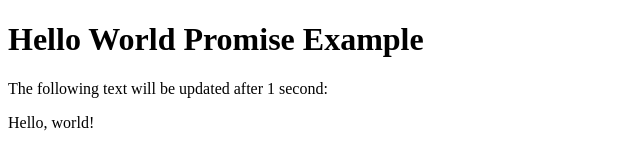
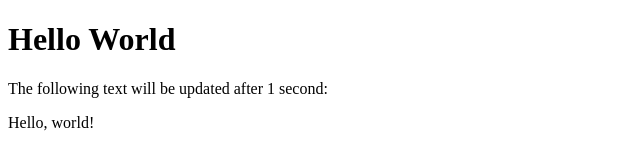
Before and after one commit to acciojob/js-promise-update-text-govind2611, a website: page main.html in a window 1280 px wide. Shown: the whole page, without its empty margins (0-640 px from the left). Drawn offline with Linux system fonts and the light colour scheme.

Commit message:
created a submission

```diff
--- a/main.html
+++ b/main.html
@@ -7,7 +7,7 @@
 
   <body>
     <!-- do not modify this file -->
-	  <h1>Hello World Promise Example</h1>
+	  <h1>Hello World</h1>
 	<p>The following text will be updated after 1 second:</p>
     <div id="output"></div>
 
```
